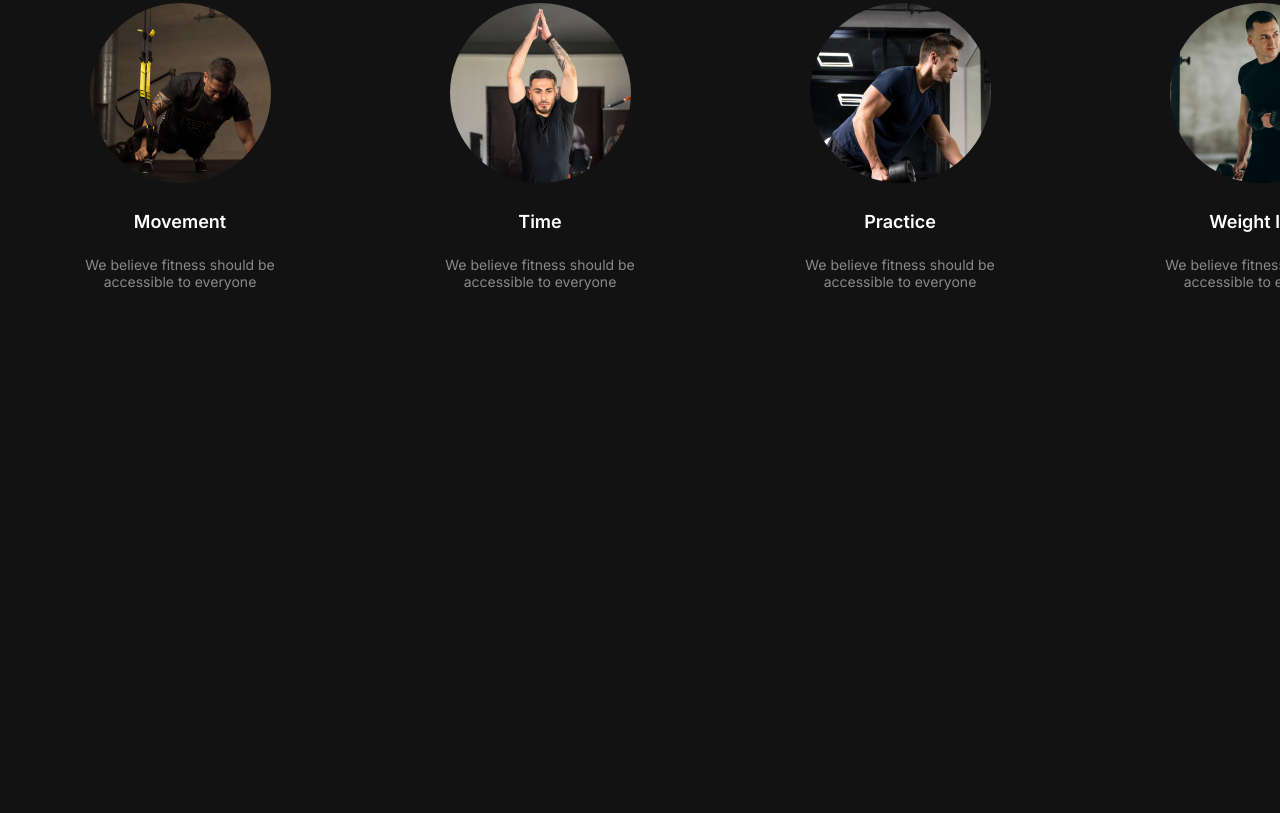
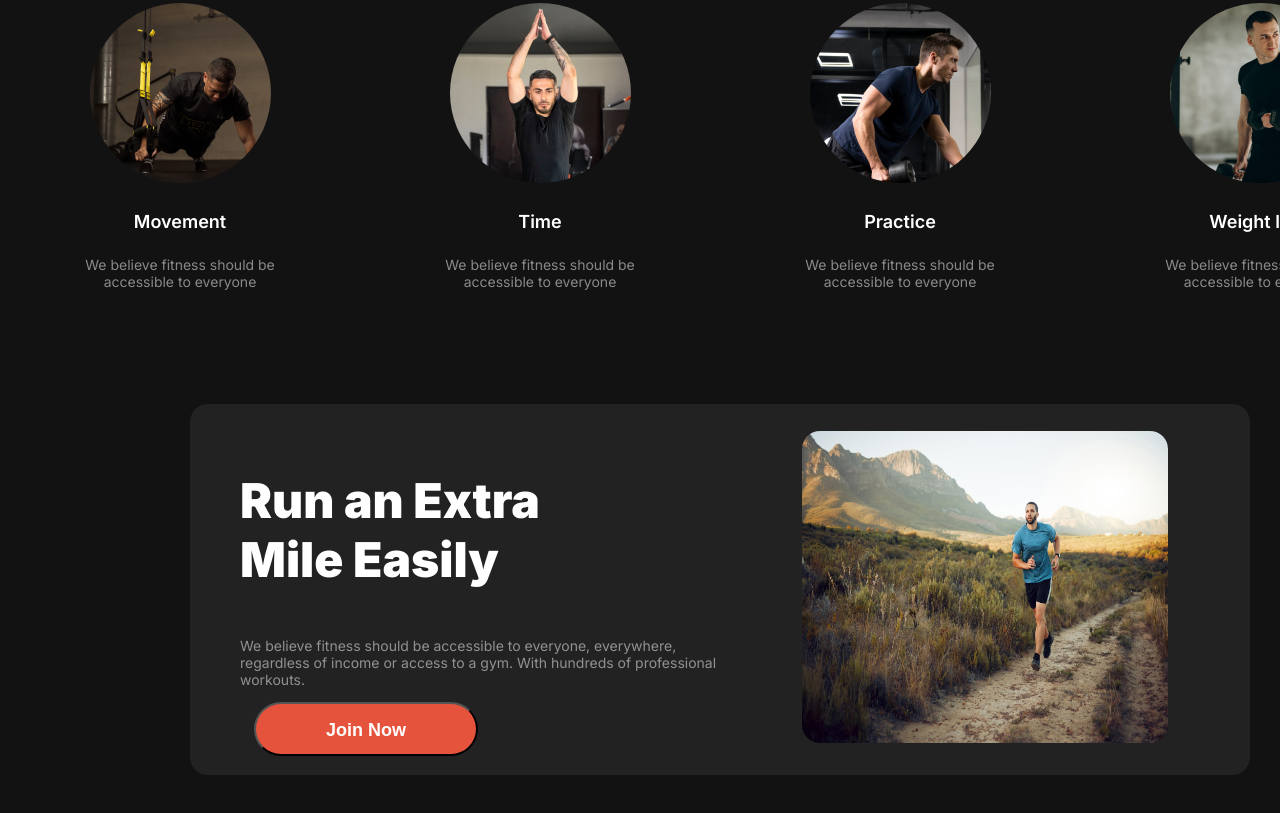
Before and after one commit to mohsyn007/Fitness, a plain HTML site: page index.html in a window 1280 px wide. Shown: the part 884-1697 px from the top of the page. Before the commit the page ends 1188 px from the top, so only its background shows below. Drawn offline with Linux system fonts and the light colour scheme.

Commit message:
Change run section done

```diff
--- a/Style/Style.css
+++ b/Style/Style.css
@@ -169,3 +169,43 @@ font-family: Inter;
 font-size: 14px;
 font-weight: 400;
 }
+/* Run Extra Section style */
+.run-extra-section{
+    width: 1060px;
+height: 371px;
+border-radius: 18px;
+background: rgb(34, 34, 34);
+margin: 0 auto;
+display: grid;
+grid-template-columns: 1fr 1fr;
+align-items: center;
+text-align: center;
+margin-top: 100px;
+margin-bottom: 50px;
+}
+.run-extra-text{
+    margin-left: 50px;
+    text-align: left;
+}
+.run-extra-title{
+    color: rgb(255, 255, 255);
+font-family: Inter;
+font-size: 48px;
+font-weight: 900;
+
+
+}
+.run-extra-description{
+    color: rgba(255, 255, 255, 0.5);
+font-family: Inter;
+font-size: 14px;
+font-weight: 400;
+
+
+}
+.run-extra-section img{
+    width: 366px;
+height: 312px;
+
+border-radius: 18px;
+}
--- a/index.html
+++ b/index.html
@@ -59,24 +59,49 @@
         <div class="Exercise-1">
           <img src="images/image 3.png" alt="" />
           <h4 class="Practice">Movement</h4>
-          <p class="DES">We believe fitness should be <br> accessible to everyone</p>
+          <p class="DES">
+            We believe fitness should be <br />
+            accessible to everyone
+          </p>
         </div>
         <div class="Exercise-1">
           <img src="images/image 2.png" alt="" />
           <h4 class="Practice">Time</h4>
-          <p class="DES">We believe fitness should be <br> accessible to everyone</p>
+          <p class="DES">
+            We believe fitness should be <br />
+            accessible to everyone
+          </p>
         </div>
         <div class="Exercise-1">
           <img src="images/image 4.png" alt="" />
           <h4 class="Practice">Practice</h4>
-          <p class="DES">We believe fitness should be <br> accessible to everyone</p>
+          <p class="DES">
+            We believe fitness should be <br />
+            accessible to everyone
+          </p>
         </div>
         <div class="Exercise-1">
           <img src="images/image 5.png" alt="" />
           <h4 class="Practice">Weight loss</h4>
-          <p class="DES">We believe fitness should be <br> accessible to everyone</p>
+          <p class="DES">
+            We believe fitness should be <br />
+            accessible to everyone
+          </p>
         </div>
       </div>
     </section>
+    <!-- Run Extra Session Start  -->
+    <section class="run-extra-section">
+      <div class="run-extra-text">
+        <h3 class="run-extra-title">Run an Extra <br> Mile Easily</h3>
+        <p class="run-extra-description">We believe fitness should be accessible to everyone, everywhere, regardless of income or access to a gym. With hundreds of professional workouts.</p>
+        <button class="btn-primary">Join Now</button>
+      </div>
+      <div class="run-extra-image">
+        <img src="images/run.jpg" alt="">
+      </div>
+
+    </section>
+    <!-- BMI Section  -->
   </body>
 </html>
```
